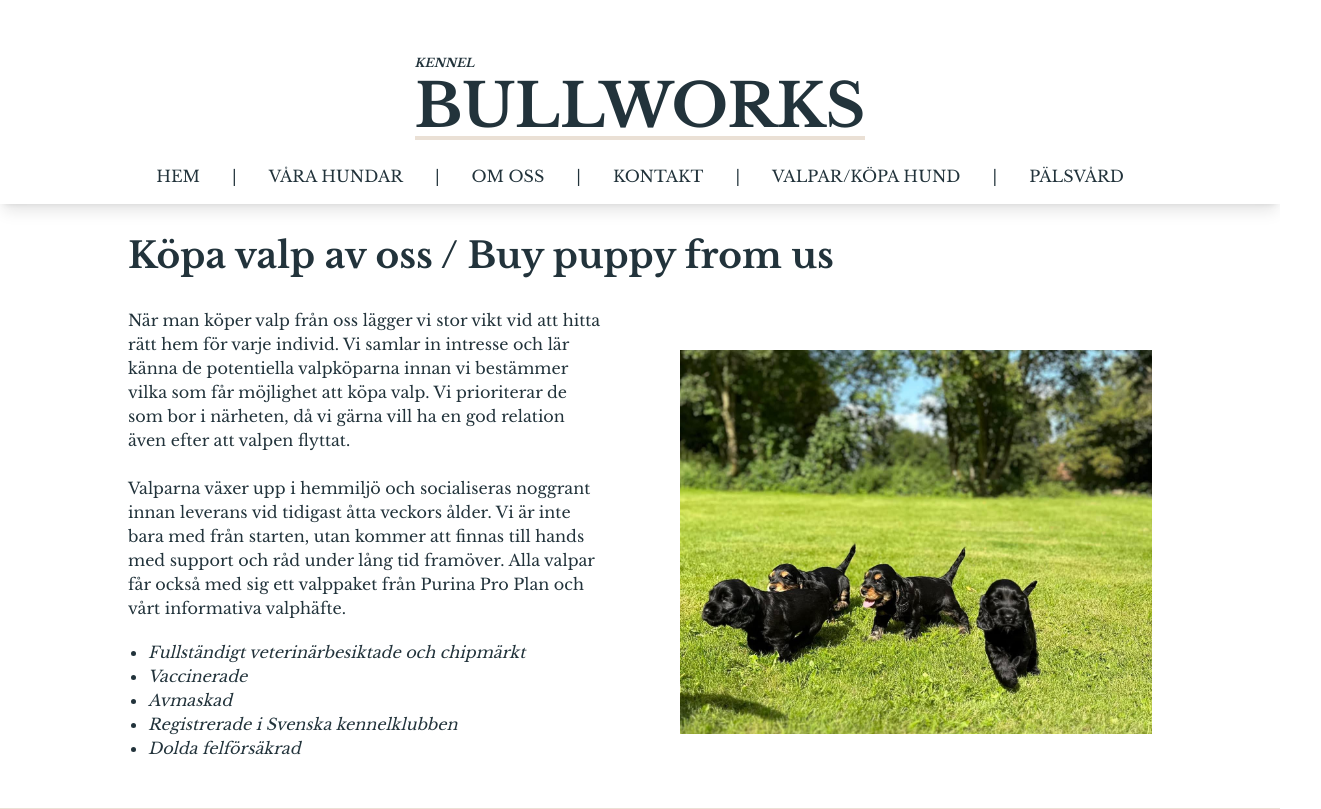
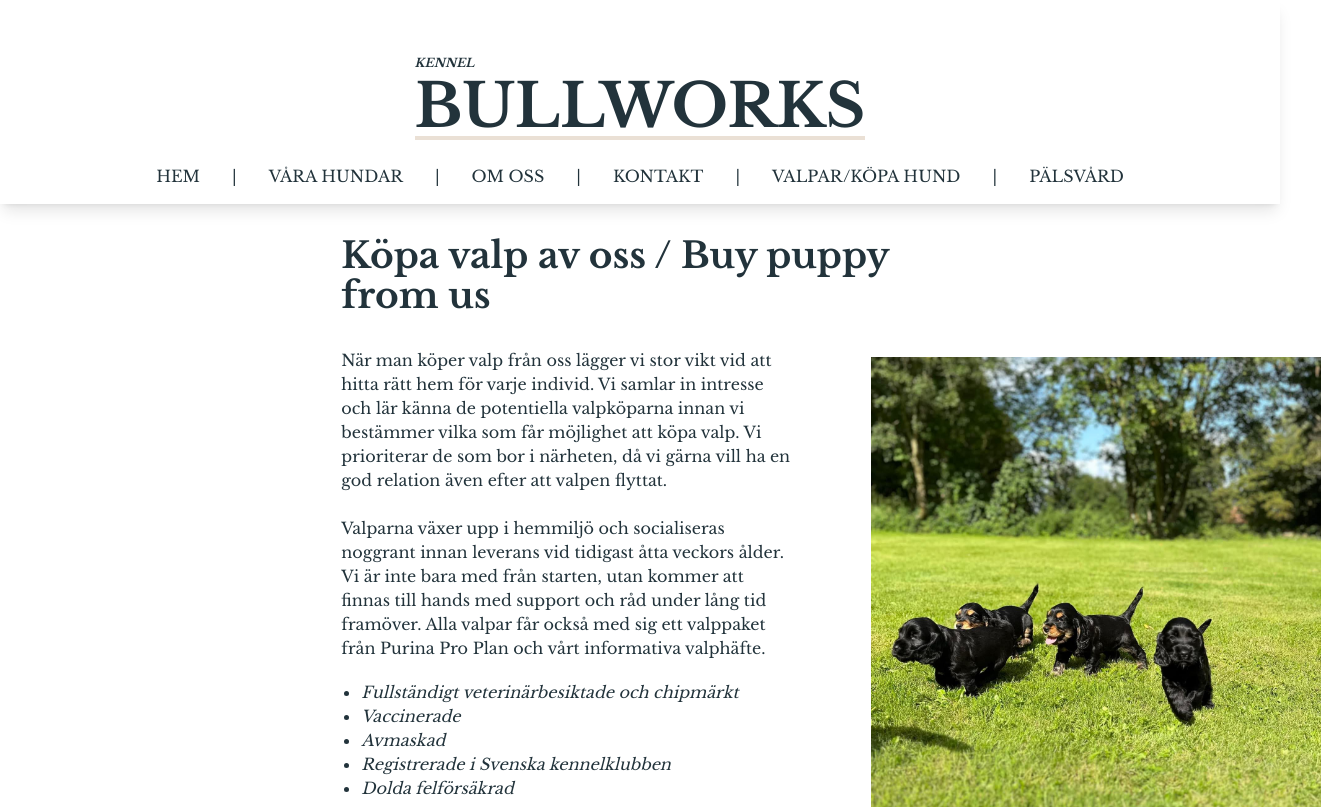
Before and after one commit to drottsgard/kennelbullworks, a Next.js app: page /valpar in a window 1280 px wide. Shown: the top 809 px of the page, 1321 px wide, since content can reach past the window. Built offline with nearby package versions, Linux system fonts and the light colour scheme.

Commit message:
fixed sizing on valpar pages

```diff
--- a/src/app/valpar/page.tsx
+++ b/src/app/valpar/page.tsx
@@ -12,7 +12,9 @@ export default function Valpar() {
       flex-col
       lg:px-32
       gap-4
+      lg:w-4/6
       md:gap-8"
+
     >
       <h2 className="text-xl font-bold lg:text-4xl">
         Köpa valp av oss / Buy puppy from us
@@ -23,12 +25,12 @@ export default function Valpar() {
 
         flex-col
         items-center
-        md:flex-row
+        xl:flex-row
 
-        md:gap-20
+        xl:gap-20
         "
       >
-        <div className="w-full flex flex-col gap-1 md:w-1/2">
+        <div className=" lg:min-w-[450px] w-full flex flex-col gap-1 md:w-3/3">
           <Parapgraph>
             När man köper valp från oss lägger vi stor vikt vid att hitta rätt
             hem för varje individ. Vi samlar in intresse och lär känna de
@@ -66,16 +68,17 @@ export default function Valpar() {
           rounded-[inherit]
           overflow-hidden
           w-full
-          h-96
-          md:aspect-square
-          md:w-1/2
+          aspect-square
+lg:min-w-[450px]
+          lg:max-w-[644px]
+
           "
         >
           <Image
             src={'/bianca_valpar_snabba.jpeg'}
             alt="Cocker spaniel valpar"
             fill
-            className=" object-cover"
+            className=" object-fill md:object-cover"
 
           />
         </div>
```
